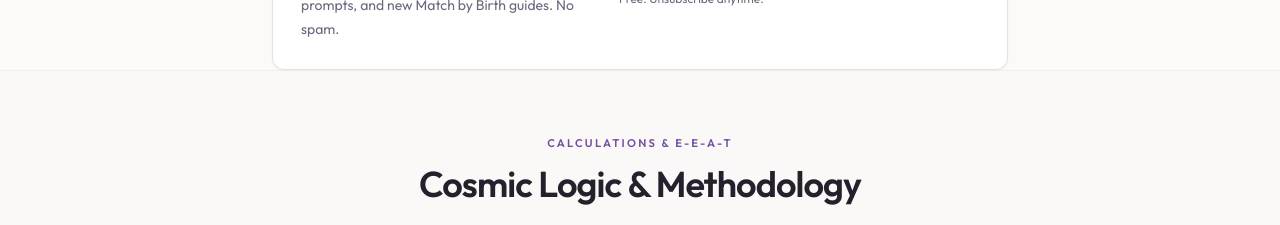
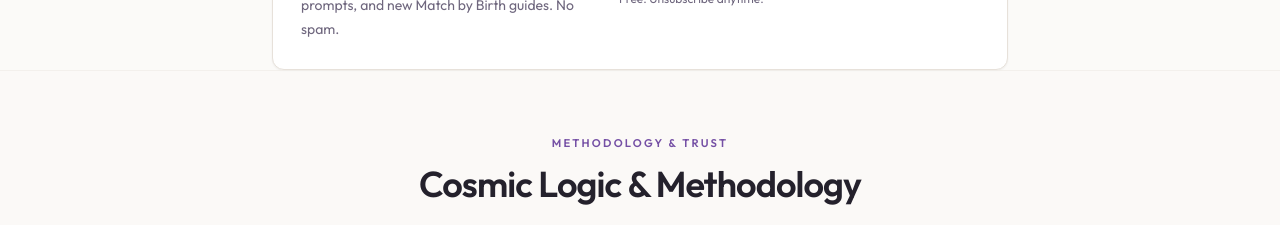
Before and after one commit to redefynliving/MatchbyBirth, a React (Vite) app in the folder apps/web/: page / in a window 1280 px wide. Shown: the part 1500-1725 px from the top of the page. Built offline with nearby package versions, Linux system fonts and the light colour scheme.

Commit message:
fix: add astronomia/luxon/city-timezones to api deps, update email & homepage copy

```diff
--- a/apps/web/src/components/EmailCaptureSection.jsx
+++ b/apps/web/src/components/EmailCaptureSection.jsx
@@ -11,7 +11,7 @@ function EmailCaptureSection({ resultId, people, score, signs }) {
       title="Get your result by email"
       description={(
         <>
-          Enter your email and we&apos;ll send a private copy of <strong>{names}</strong>, plus useful compatibility notes.
+          Enter your email and we&apos;ll send a private copy of <strong>{names}</strong>, plus your personalized compatibility insights.
         </>
       )}
       buttonLabel="Send result"
--- a/apps/web/src/pages/HomePage.jsx
+++ b/apps/web/src/pages/HomePage.jsx
@@ -131,7 +131,7 @@ function HomePage() {
           <div className="content-container max-w-3xl">
             <div className="mb-6 text-center">
               <p className="mb-3 text-[0.7rem] font-semibold uppercase tracking-[0.2em] text-primary">
-                Calculations & E-E-A-T
+                Methodology & Trust
               </p>
               <h2 className="text-3xl font-semibold tracking-tight md:text-4xl">Cosmic Logic & Methodology</h2>
             </div>
```
Also changed, not shown: 1 other file (tests, documents, lock files or other folders).
